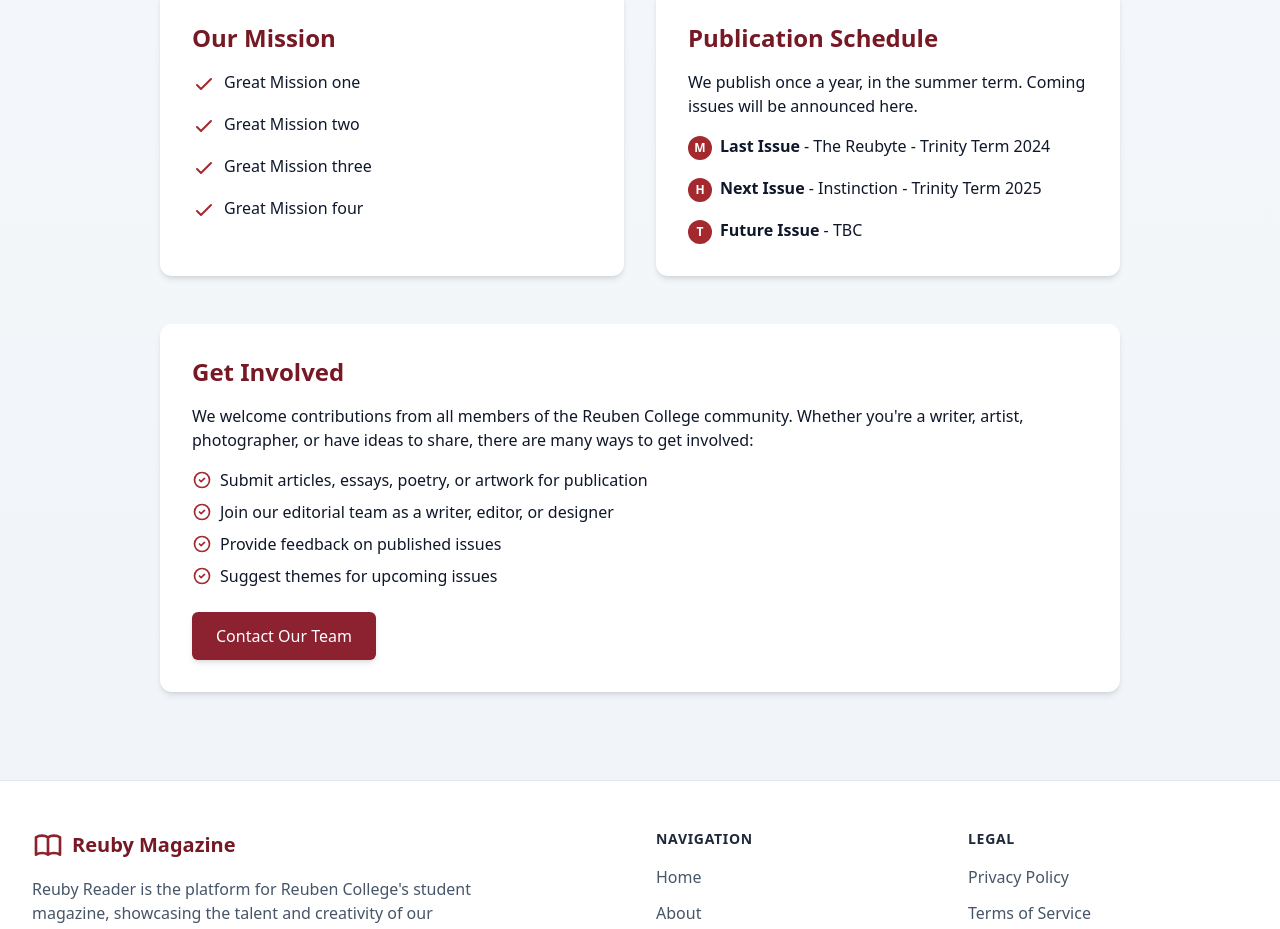
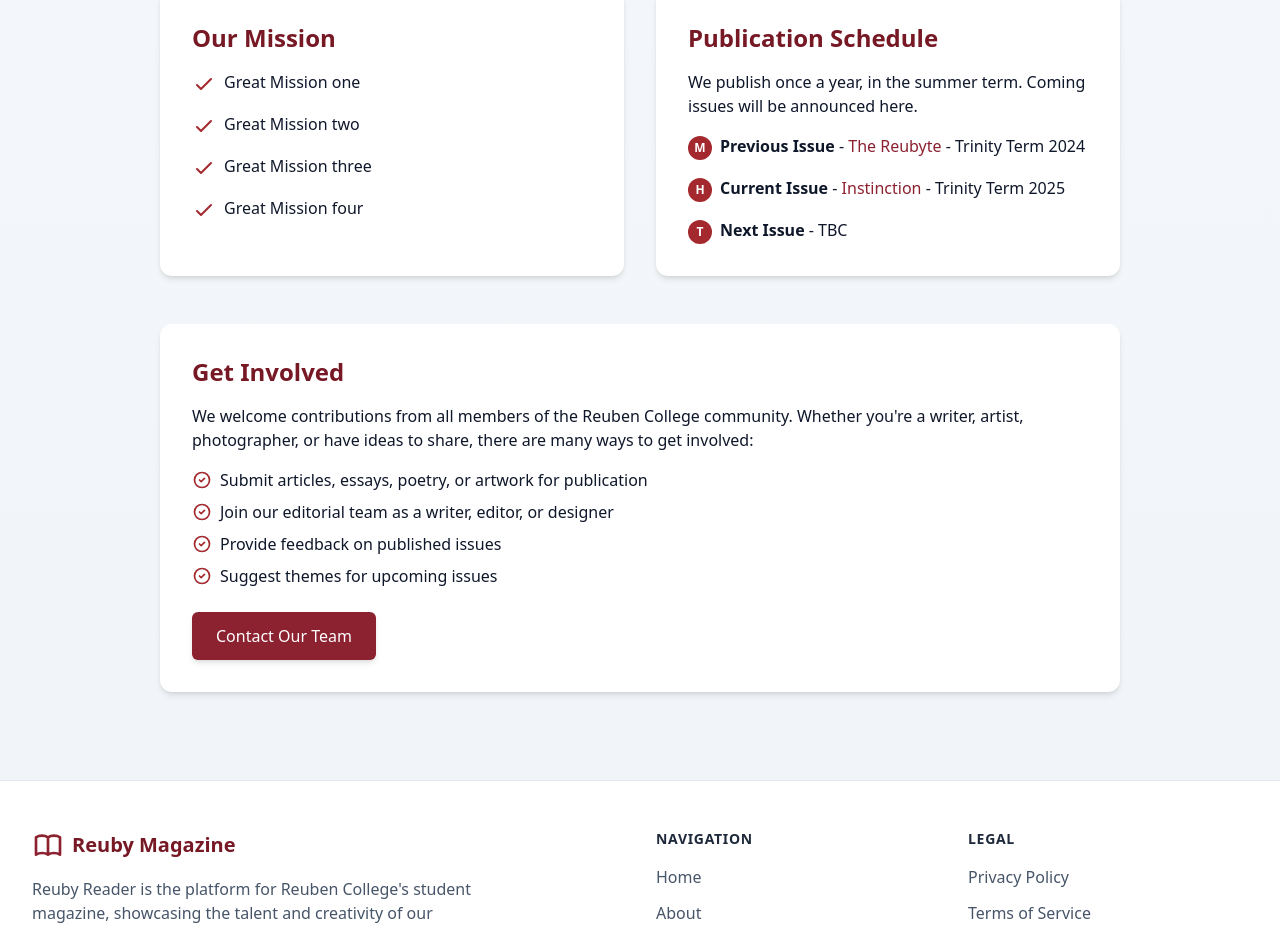
Before and after one commit to The-Reuby/the-reuby.github.io, a React (Vite) app: page /#/about in a window 1280 px wide. Shown: the part 1602-2531 px from the top of the page. Built offline with nearby package versions, Linux system fonts and the light colour scheme.

Commit message:
update about

```diff
--- a/src/pages/About.tsx
+++ b/src/pages/About.tsx
@@ -92,15 +92,15 @@ export const About = () => {
                 <ul className="space-y-4">
                   <li className="flex items-start">
                     <div className="h-6 w-6 rounded-full bg-primary-500 text-white flex items-center justify-center text-xs font-bold mr-2 flex-shrink-0 mt-0.5">M</div>
-                    <span><strong>Last Issue</strong> - The Reubyte - Trinity Term 2024</span>
+                    <span><strong>Previous Issue</strong> - <Link to="/reader?issue=reubyte" className="text-primary-600 dark:text-primary-400 hover:underline">The Reubyte</Link> - Trinity Term 2024</span>
                   </li>
                   <li className="flex items-start">
                     <div className="h-6 w-6 rounded-full bg-primary-500 text-white flex items-center justify-center text-xs font-bold mr-2 flex-shrink-0 mt-0.5">H</div>
-                    <span><strong>Next Issue</strong> - Instinction - Trinity Term 2025 </span>
+                    <span><strong>Current Issue</strong> - <Link to="/reader?issue=reuby3" className="text-primary-600 dark:text-primary-400 hover:underline">Instinction</Link> - Trinity Term 2025 </span>
                   </li>
                   <li className="flex items-start">
                     <div className="h-6 w-6 rounded-full bg-primary-500 text-white flex items-center justify-center text-xs font-bold mr-2 flex-shrink-0 mt-0.5">T</div>
-                    <span><strong>Future Issue</strong> - TBC </span>
+                    <span><strong>Next Issue</strong> - TBC </span>
                   </li>
                 </ul>
               </div>
```
